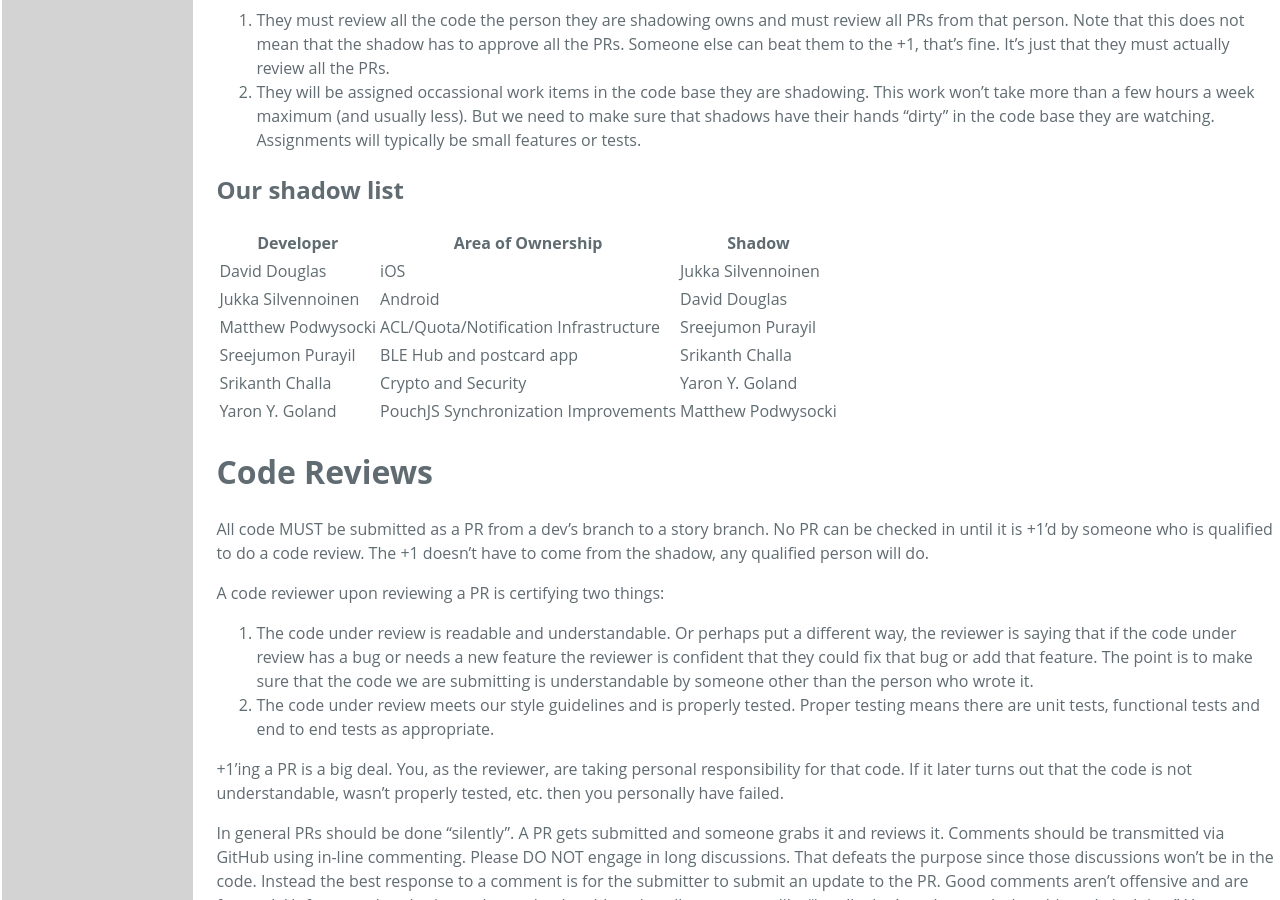
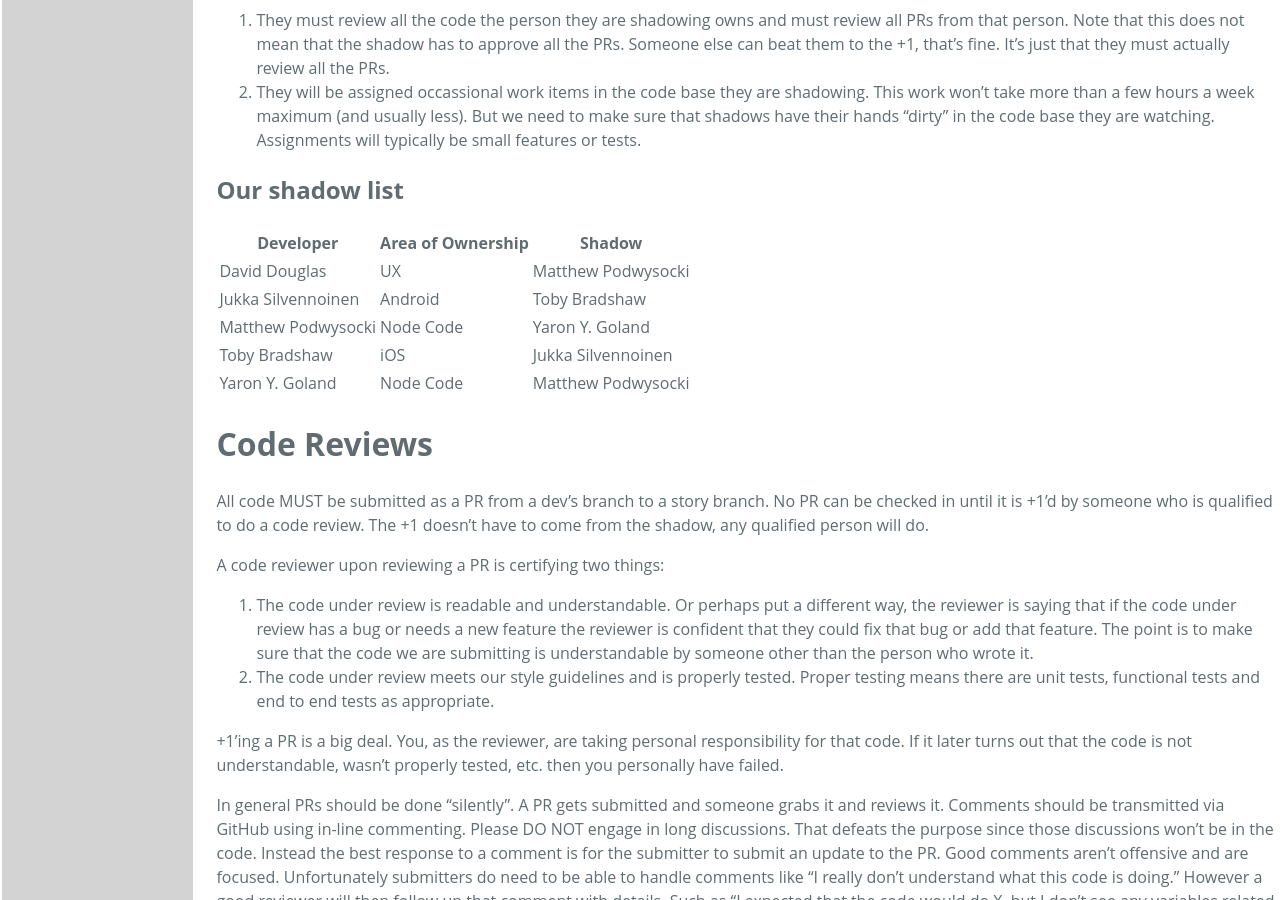
Before and after one commit to thaliproject/thali, a Jekyll site: the page built from DeveloperHandbook.md, in a window 1280 px wide and 900 px high, scrolled down 2881 px. Built offline with Jekyll 4.4.1, drawn with Linux system fonts in a browser that asks for light colours; Markdown is read by kramdown in place of the engine named in the settings; some of the changed text lies outside the part shown.

Commit message:
Update DeveloperHandbook.md

```diff
--- a/DeveloperHandbook.md
+++ b/DeveloperHandbook.md
@@ -83,12 +83,11 @@ Every full time dev on the project must have a shadow. A shadow's job is to make
 
 | Developer | Area of Ownership | Shadow |
 |-----------|-------------------|--------|
-| David Douglas | iOS | Jukka Silvennoinen|
-| Jukka Silvennoinen | Android | David Douglas |
-| Matthew Podwysocki | ACL/Quota/Notification Infrastructure | Sreejumon Purayil |
-| Sreejumon Purayil | BLE Hub and postcard app | Srikanth Challa |
-| Srikanth Challa | Crypto and Security | Yaron Y. Goland |
-| Yaron Y. Goland | PouchJS Synchronization Improvements | Matthew Podwysocki |
+| David Douglas | UX | Matthew Podwysocki|
+| Jukka Silvennoinen | Android | Toby Bradshaw |
+| Matthew Podwysocki | Node Code | Yaron Y. Goland |
+| Toby Bradshaw | iOS | Jukka Silvennoinen |
+| Yaron Y. Goland | Node Code | Matthew Podwysocki |
 
 # Code Reviews
 All code MUST be submitted as a PR from a dev's branch to a story branch. No PR can be checked in until it is +1'd by someone who is qualified to do a code review. The +1 doesn't have to come from the shadow, any qualified person will do.
@@ -152,6 +151,11 @@ To solve both problems go load some random file just to get an IntelliJ project
 And before someone asks, yes I did set JAVA_HOME and no it didn't work with Intellij 14.
 
 Now go back to Project Settings/Project, hit New again and select the Android SDK and navigate to where it lives. If you installed the Android SDK manually then it lives in ~/Library/Android/sdk. The problem is that you cannot, by default, select the Library folder from the Home folder in an OS/X dialog. To fix this you have to switch to the finder, go to the go menu and hit home. Then go to view->Show View Options and select the check box by "Show Library Folder". Now you should be able to navigate to the library folder from the chooser that Intellij will display.
+
+# Hints with IntelliJ
+Go [here](http://stackoverflow.com/questions/13578062/how-to-increase-ide-memory-limit-in-intellij-idea-on-mac/13581526#13581526) to get general instructions on how to set custom configurations for IntelliJ.
+
+Then you want to look [here](http://stackoverflow.com/questions/7836313/how-to-stop-intellij-truncating-output-when-i-run-a-build) for the option that will let you increase the size of Intellij's buffer for logcat. Right now it's so small that after a minute or two of output it flips. So, for example, I'll miss the point where tests declare themselves done!
 
 # Notes on adventures in node.js land
 ## Building our Javascript Projects
```
